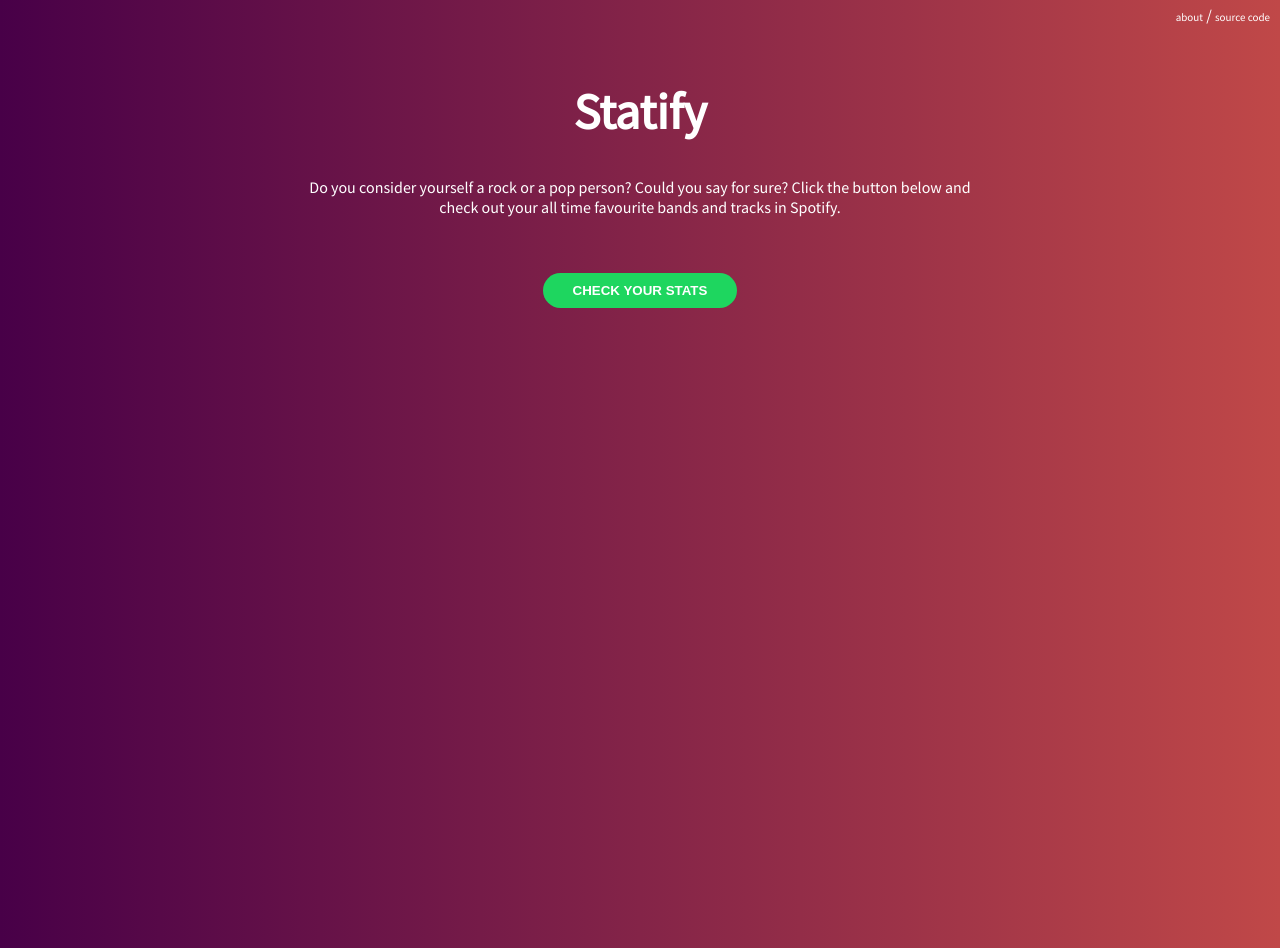
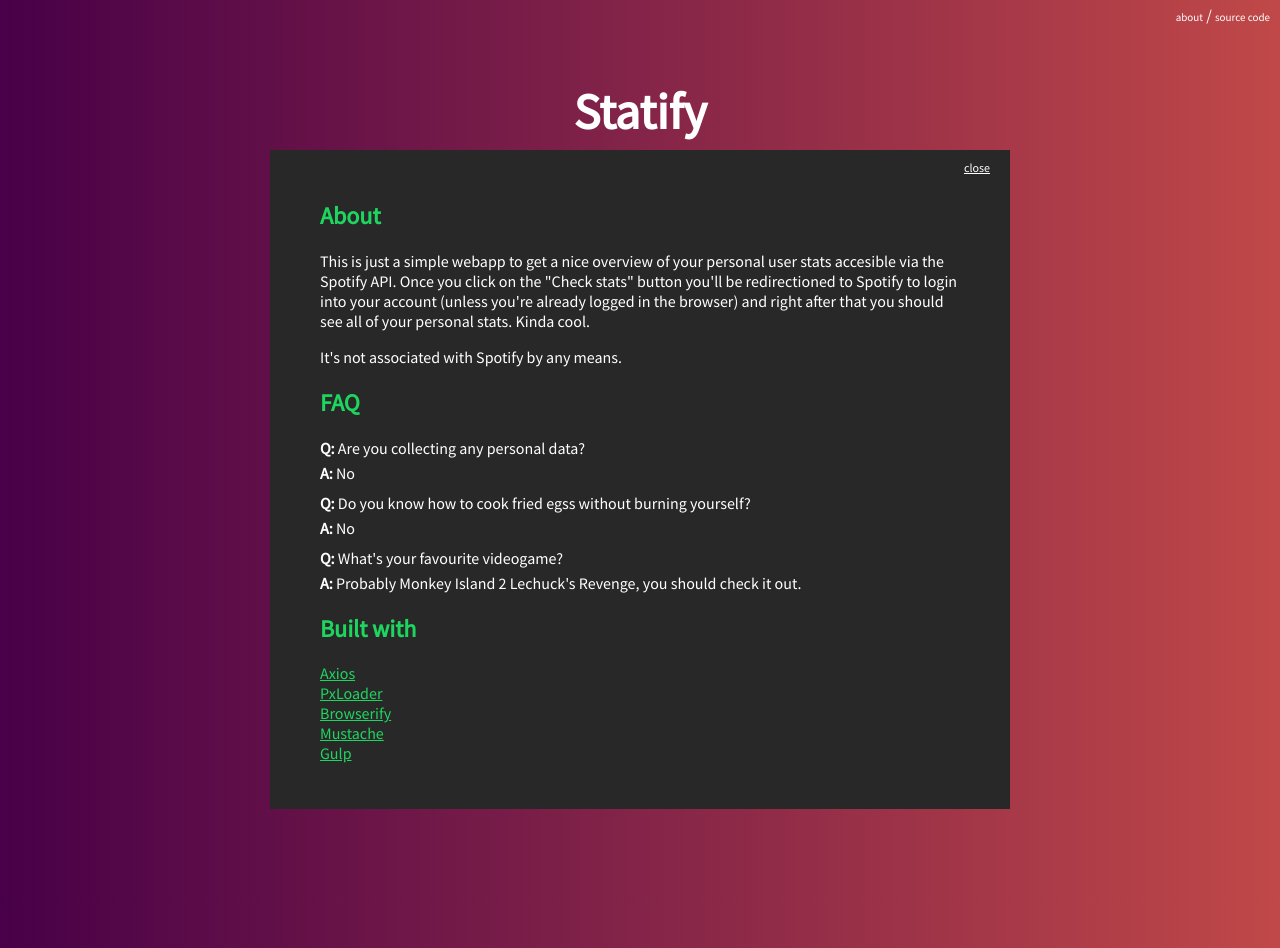
Before and after one commit to yugarinn/statify, a website with bundled scripts: page index.html in a window 1280 px wide. Both pictures are taken after a click on the element "about". Built offline with nearby package versions, Linux system fonts and the light colour scheme.

Commit message:
Add about modal

```diff
--- a/assets/js/app.js
+++ b/assets/js/app.js
@@ -2460,6 +2460,7 @@
             this.initAuthButton();
         }
 
+        this.initAboutModal();
         this.initButtonsFilters();
         this.initButtonsTypes();
     },
@@ -2572,6 +2573,21 @@
 
         container.innerHTML = '';
         preloader.style.display = 'flex';
+    },
+
+    initAboutModal: function initAboutModal() {
+        var modalButton = document.querySelector('.js-extra-link');
+        var closeModalButton = document.querySelector('.js-modal-close');
+        var modal = document.getElementById('modal');
+
+        // TODO: make this smarter for fucks sake
+        modalButton.addEventListener('click', function () {
+            modal.classList.toggle('open');
+        });
+
+        closeModalButton.addEventListener('click', function () {
+            modal.classList.toggle('open');
+        });
     }
 };
 
--- a/index.html
+++ b/index.html
@@ -15,7 +15,7 @@
     <div id="app">
 
         <div class="extra">
-            <span class="extra__link" href="">about</span> /
+            <span class="extra__link js-extra-link" href="">about</span> /
             <a class="extra__link" href="https://github.com/sergiouve/statify" rel="noopener" target="_blank" >source code</a>
         </div>
 
@@ -67,6 +67,34 @@
 
     </div>
 
+    <div id="modal" class="modal">
+        <span class="pull-right modal__close js-modal-close">close</span>
+        <h2>About</h2>
+        <p>This is just a simple webapp to get a nice overview of your personal user stats accesible via the Spotify API. Once you click on the "Check stats" button you'll be redirectioned to Spotify to login into your account (unless you're already logged in the browser) and right after that you should see all of your personal stats. Kinda cool.</p>
+        <p>It's not associated with Spotify by any means.</p>
+
+        <div class="modal__faq">
+            <h2>FAQ</h2>
+            <p><strong>Q: </strong> Are you collecting any personal data?</p>
+            <p class="mb10"><strong>A: </strong> No</p>
+            <p><strong>Q: </strong> Do you know how to cook fried egss without burning yourself?</p>
+            <p class="mb10"><strong>A: </strong> No</p>
+            <p><strong>Q: </strong> What's your favourite videogame?</p>
+            <p><strong>A: </strong> Probably Monkey Island 2 Lechuck's Revenge, you should check it out.</p>
+        </div>
+
+        <div class="modal__open-source">
+            <h2>Built with</h2>
+            <ul>
+                <li><a href="https://github.com/axios/axios" rel="noopener" target="_blank">Axios</a></li>
+                <li><a href="https://github.com/thinkpixellab/PxLoader" rel="noopener" target="_blank">PxLoader</a></li>
+                <li><a href="https://github.com/browserify/browserify" rel="noopener" target="_blank">Browserify</a></li>
+                <li><a href="https://github.com/janl/mustache.js" rel="noopener" target="_blank" >Mustache</a></li>
+                <li><a href="https://github.com/gulpjs/gulp" rel="noopener" target="_blank">Gulp</a></li>
+            </ul>
+        </div>
+    </div>
+
     <script id="artistBoxTemplate" type="x-tmpl-mustache">
         <a href="{{ uri }}" target="_blank" rel="noopener" class="animated hidden js-animated">
             <div class="artist-box mb10 mr10">
--- a/src/js/pages/stats.js
+++ b/src/js/pages/stats.js
@@ -20,6 +20,7 @@
             this.initAuthButton();
         }
 
+        this.initAboutModal();
         this.initButtonsFilters();
         this.initButtonsTypes();
     },
@@ -121,6 +122,21 @@
 
         container.innerHTML = '';
         preloader.style.display = 'flex';
+    },
+
+    initAboutModal: function() {
+        let modalButton = document.querySelector('.js-extra-link');
+        let closeModalButton = document.querySelector('.js-modal-close');
+        let modal = document.getElementById('modal');
+
+        // TODO: make this smarter for fucks sake
+        modalButton.addEventListener('click', function() {
+            modal.classList.toggle('open');
+        });
+
+        closeModalButton.addEventListener('click', function() {
+            modal.classList.toggle('open');
+        })
     }
 };
 
--- a/src/scss/app.scss
+++ b/src/scss/app.scss
@@ -12,6 +12,7 @@
 @import "components/buttons";
 @import "components/titles";
 @import "components/extra";
+@import "components/modal";
 
 // PAGES
 @import "pages/artists";
--- /dev/null
+++ b/src/scss/components/_modal.scss
@@ -0,0 +1,54 @@
+// COMPONENTS/MODAL
+
+.modal {
+    position: absolute;
+    top: -500px;
+    left: 0;
+    right: 0;
+    height: auto;
+    width: 50%;
+    margin: 0 auto;
+    padding: 30px 50px;
+    background-color: $grey;
+    opacity: 0;
+    transition: all .33s ease;
+    z-index: 99;
+
+    .modal__close {
+        position: absolute;
+        top: 10px;
+        right: 20px;
+        font-size: 12px;
+        text-decoration: underline;
+        cursor: pointer;
+
+        &:hover { text-decoration: none; }
+    }
+
+    h2 { color: $green; }
+
+    @media (max-width: $screen-xs-min) {
+        width: 70%;
+    }
+
+    &.open {
+        top: 150px;
+        opacity: 1;
+    }
+
+    .modal__faq {
+        p { margin: 5px 0px; }
+    }
+
+    .modal__open-source {
+        ul {
+            list-style-type: none;
+            padding-left: 0px;
+        }
+
+        a {
+            color: $green;
+            text-decoration: underline;
+        }
+    }
+}
```
Also changed, not shown: assets/css/app.css.
